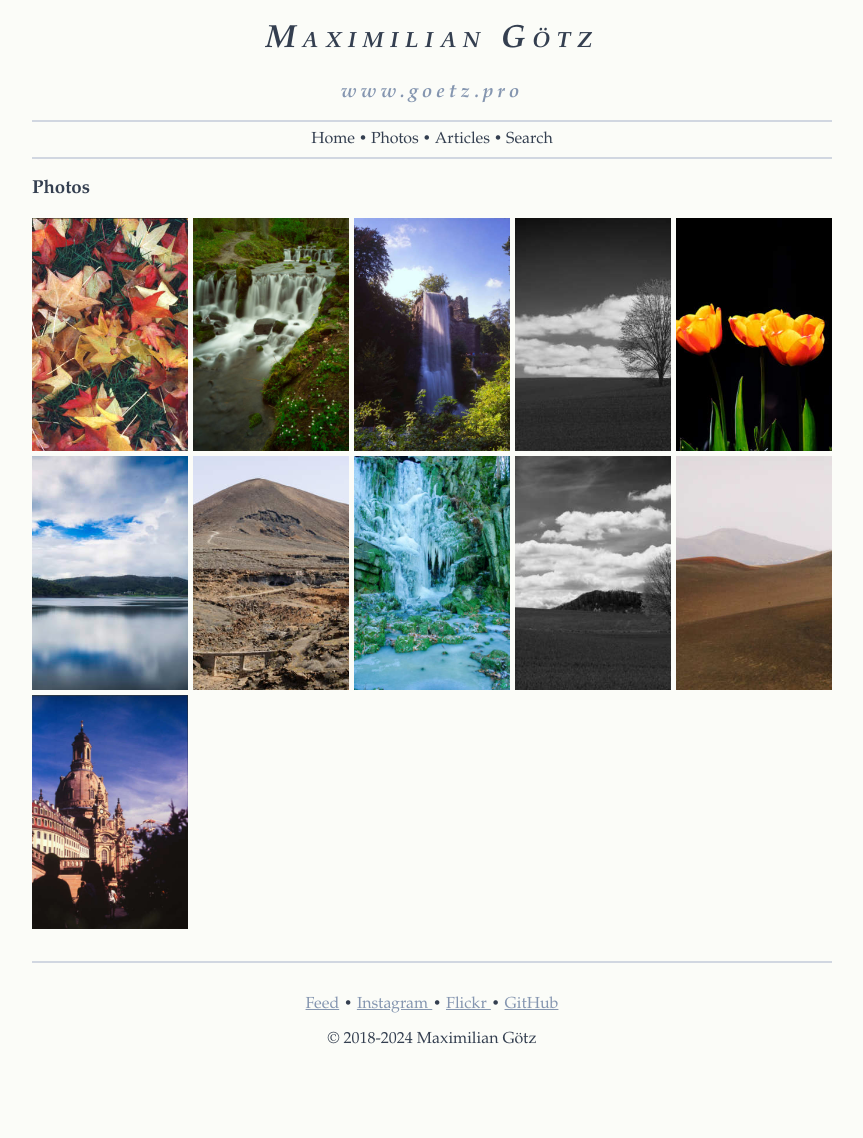
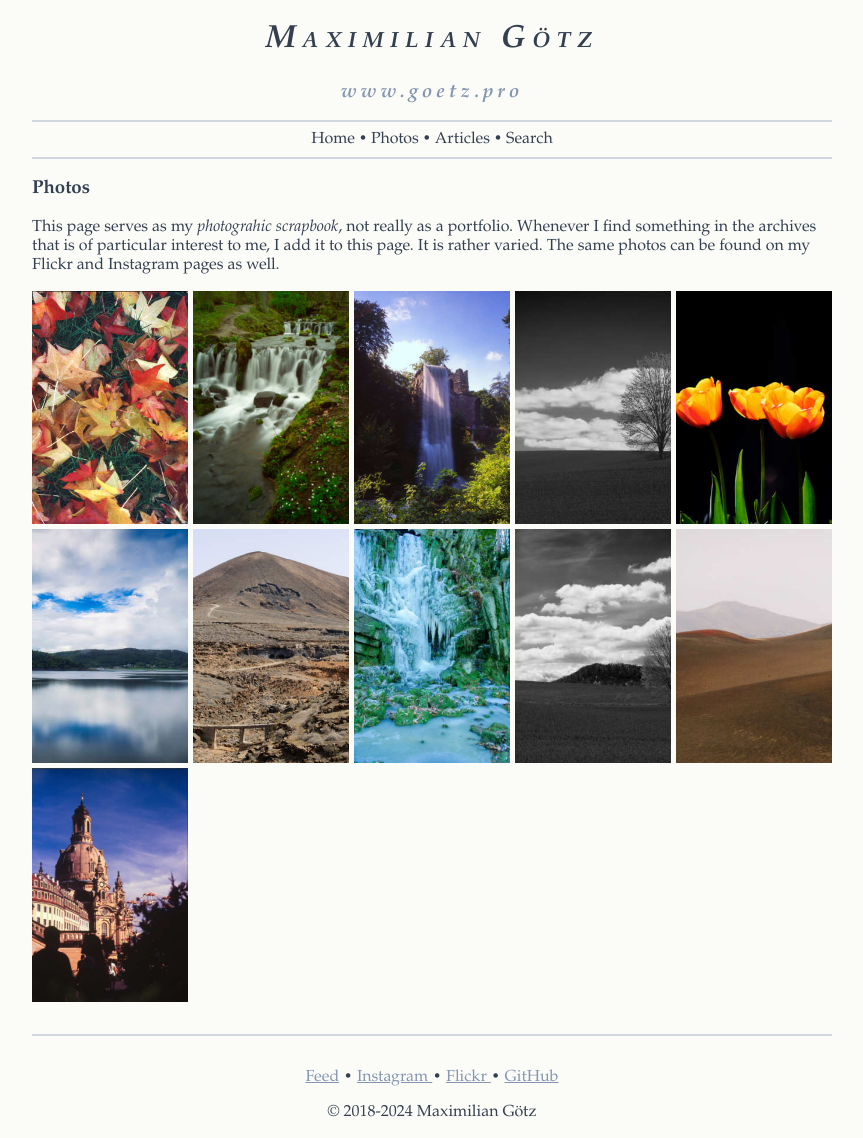
Before and after one commit to ImMaax/immaax.github.io, a Jekyll site: the page built from photos/index.html, in a window 1280 px wide. Shown: the whole page, without its empty margins (208-1071 px from the left). Built offline with Jekyll 4.4.1, drawn with Linux system fonts in a browser that asks for light colours; before the commit the page ends 1065 px from its top, so only the background shows below that.

Commit message:
photo page note

```diff
--- a/photos/index.html
+++ b/photos/index.html
@@ -1,10 +1,15 @@
 ---
 layout: default
 title: Photos
-description: Photos at www.goetz.pro
+description: My photographic scrapbook
 ---
 
 <h3>Photos</h3>
+
+<p>This page serves as my <em>photograhic scrapbook</em>, not really as a
+portfolio. Whenever I find something in the archives that is of particular
+interest to me, I add it to this page. It is rather varied. The same photos can
+be found on my Flickr and Instagram pages as well.</p>
 
 {% if site.categories.photos and site.categories.photos.size != 0 %}
   <div id="photo-grid">
```
